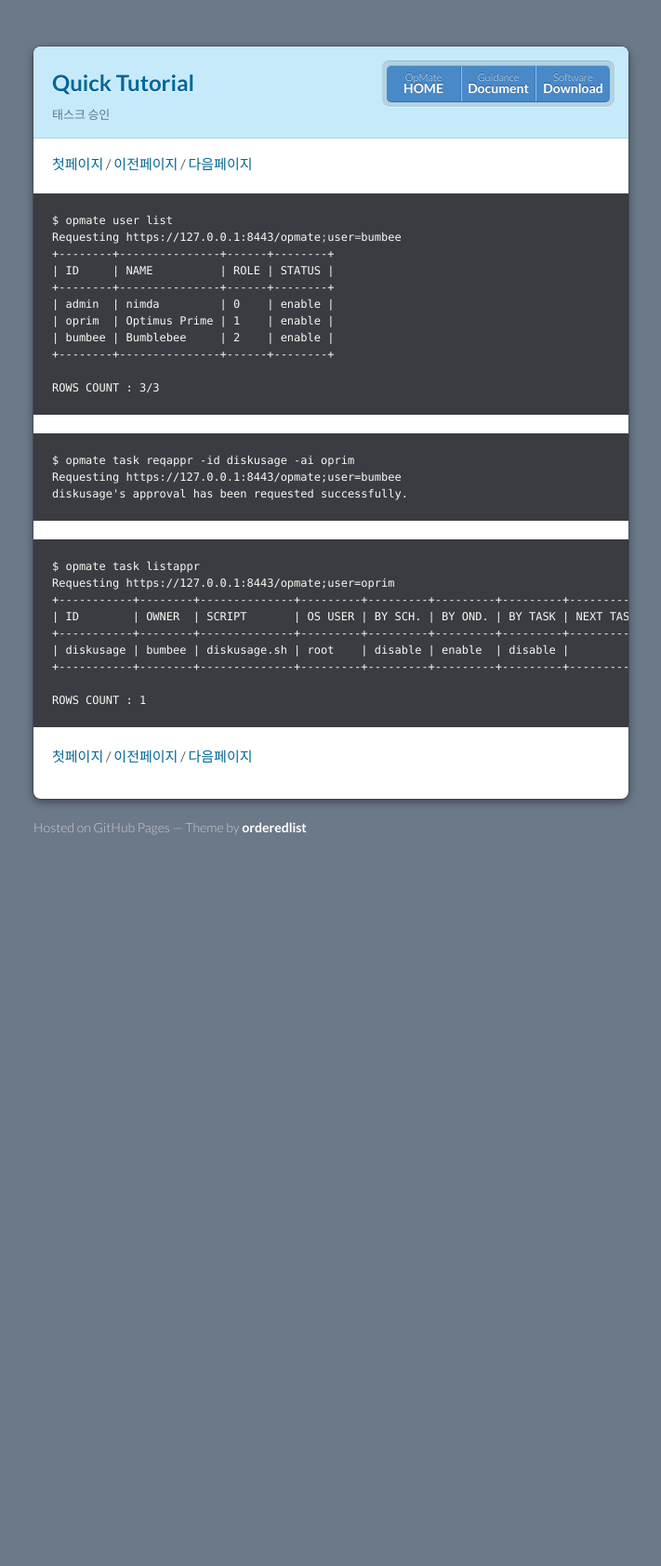
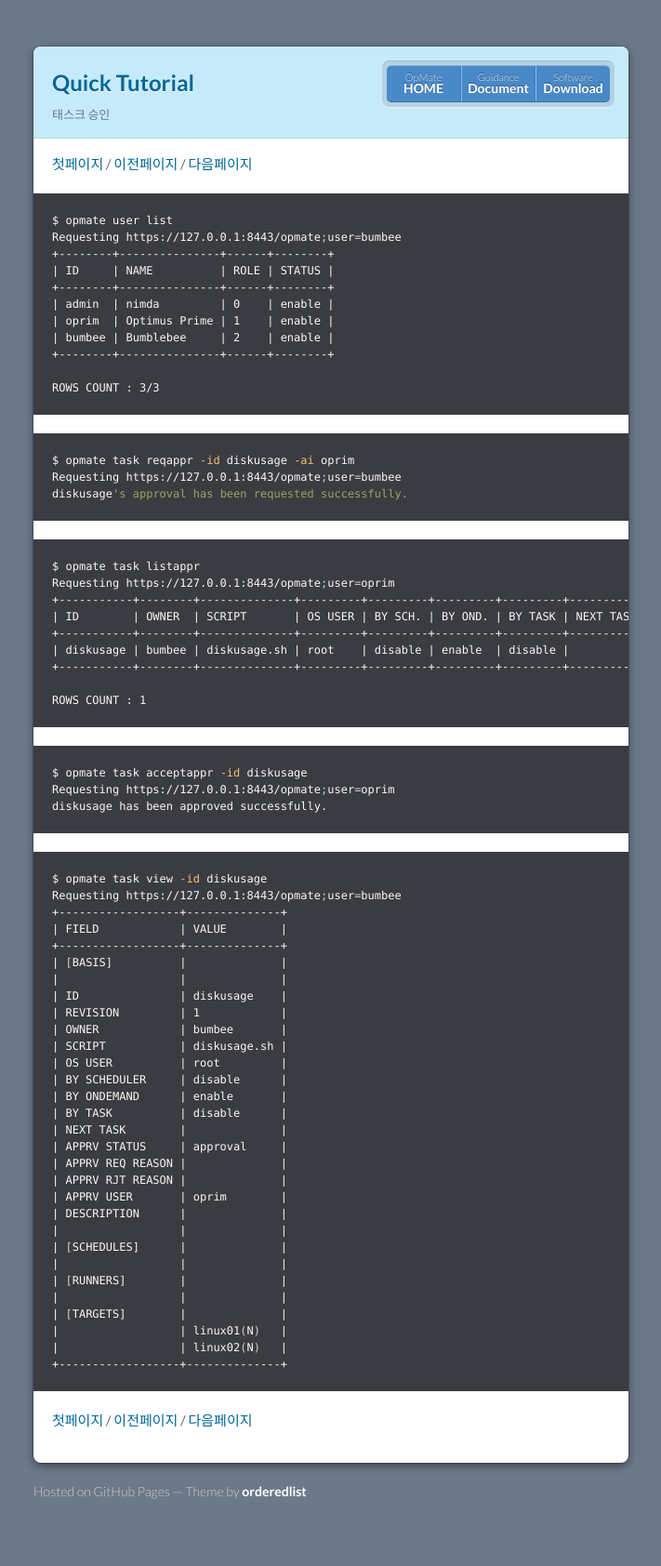
Before and after one commit to opmate/opmate.github.io, a Jekyll site: the page built from document/QuickTutorial5.md, in a window 1280 px wide. Shown: the whole page at 93% size, without its empty margins (284-995 px from the left). Built offline with Jekyll 4.4.1, drawn with Linux system fonts in a browser that asks for light colours; our own code applies the rules of GitHub Pages for plain Markdown files; a script that is not in the unit is left out; the repository's description, which GitHub fills in, is left out; before the commit the page ends 970 px from its top, so only the background shows below that.

Commit message:
Update QuickTutorial5.md

````diff
--- a/document/QuickTutorial5.md
+++ b/document/QuickTutorial5.md
@@ -19,13 +19,13 @@ Requesting https://127.0.0.1:8443/opmate;user=bumbee
 ROWS COUNT : 3/3
 ```
 
-```
+```sh
 $ opmate task reqappr -id diskusage -ai oprim
 Requesting https://127.0.0.1:8443/opmate;user=bumbee
 diskusage's approval has been requested successfully.
 ```
 
-```
+```sh
 $ opmate task listappr
 Requesting https://127.0.0.1:8443/opmate;user=oprim
 +-----------+--------+--------------+---------+---------+---------+---------+-----------+-------------+------------------+------------+-------------+
@@ -37,4 +37,43 @@ Requesting https://127.0.0.1:8443/opmate;user=oprim
 ROWS COUNT : 1
 ```
 
+```sh
+$ opmate task acceptappr -id diskusage
+Requesting https://127.0.0.1:8443/opmate;user=oprim
+diskusage has been approved successfully.
+```
+
+```sh
+$ opmate task view -id diskusage
+Requesting https://127.0.0.1:8443/opmate;user=bumbee
++------------------+--------------+
+| FIELD            | VALUE        |
++------------------+--------------+
+| [BASIS]          |              |
+|                  |              |
+| ID               | diskusage    |
+| REVISION         | 1            |
+| OWNER            | bumbee       |
+| SCRIPT           | diskusage.sh |
+| OS USER          | root         |
+| BY SCHEDULER     | disable      |
+| BY ONDEMAND      | enable       |
+| BY TASK          | disable      |
+| NEXT TASK        |              |
+| APPRV STATUS     | approval     |
+| APPRV REQ REASON |              |
+| APPRV RJT REASON |              |
+| APPRV USER       | oprim        |
+| DESCRIPTION      |              |
+|                  |              |
+| [SCHEDULES]      |              |
+|                  |              |
+| [RUNNERS]        |              |
+|                  |              |
+| [TARGETS]        |              |
+|                  | linux01(N)   |
+|                  | linux02(N)   |
++------------------+--------------+
+```
+
 [첫페이지](QuickTutorial.md) / [이전페이지](QuickTutorial4.md) / [다음페이지](QuickTutorial6.md)
````
